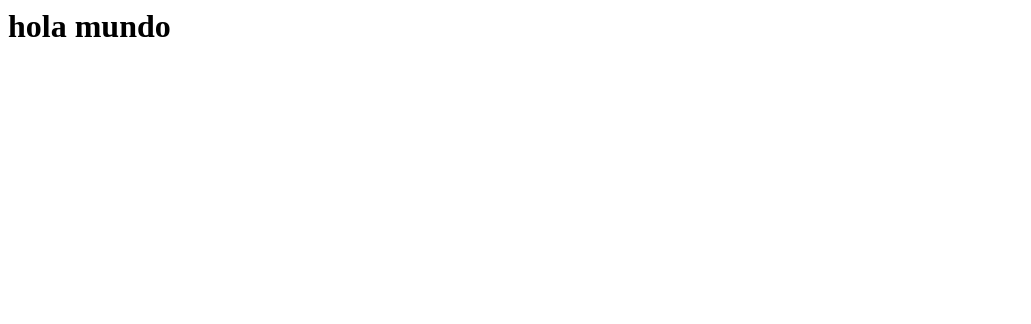
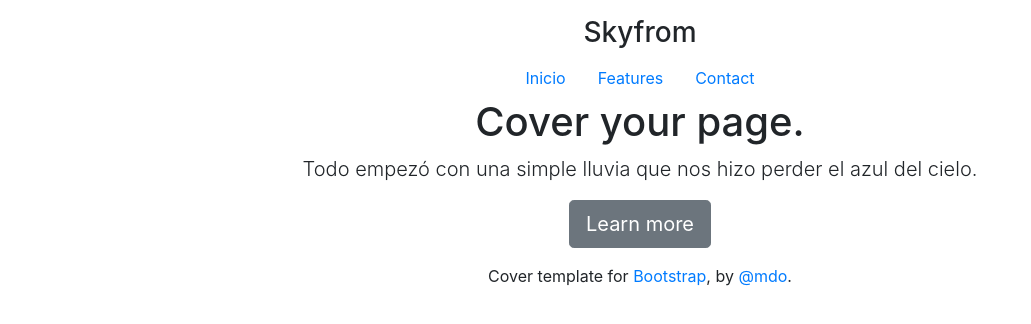
Before and after one commit to jcornej/skyfrom, a plain HTML site: page index.html in a window 1280 px wide. Shown: the whole page, without its empty margins (0-1031 px from the left). Drawn offline with nearby package versions, Linux system fonts and the light colour scheme.

Commit message:
Update index.html

```diff
--- a/index.html
+++ b/index.html
@@ -1 +1,60 @@
-<h1>hola mundo</h1>
+<!doctype html>
+<html lang="en">
+  <head>
+
+    <title>skyfrom</title>
+
+    <!-- Bootstrap core CSS -->
+    <link href="dist/css/bootstrap.min.css" rel="stylesheet">
+
+    <!-- Custom styles for this template -->
+    <link href="dist/css/cover.css" rel="stylesheet">
+
+    <meta charset="utf-8">
+    <meta http-equiv="X-UA-Compatible" content="IE=edge">
+    <meta name="viewport" content="width=device-width, initial-scale=1, shrink-to-fit=no">
+    <meta name="description" content="Conoce a CACY el chico mas dulce del mundo.">
+    <meta name="author" content="juliocor2108m@hotmail.com">
+    <link rel="icon" href="dist/img/icon.ico">
+
+  </head>
+
+  <body class="text-center">
+
+    <div class="cover-container d-flex w-100 h-100 p-3 mx-auto flex-column">
+      <header class="masthead mb-auto">
+        <div class="inner">
+          <h3 class="masthead-brand">Skyfrom</h3>
+          <nav class="nav nav-masthead justify-content-center">
+            <a class="nav-link active" href="#">Inicio</a>
+            <a class="nav-link" href="#">Features</a>
+            <a class="nav-link" href="#">Contact</a>
+          </nav>
+        </div>
+      </header>
+
+      <main role="main" class="inner cover">
+        <h1 class="cover-heading">Cover your page.</h1>
+        <p class="lead">Todo empezó con una simple lluvia que nos hizo perder el azul del cielo.</p>
+        <p class="lead">
+          <a href="#" class="btn btn-lg btn-secondary">Learn more</a>
+        </p>
+      </main>
+
+      <footer class="mastfoot mt-auto">
+        <div class="inner">
+          <p>Cover template for <a href="https://getbootstrap.com/">Bootstrap</a>, by <a href="https://twitter.com/mdo">@mdo</a>.</p>
+        </div>
+      </footer>
+    </div>
+
+
+    <!-- Bootstrap core JavaScript
+    ================================================== -->
+    <!-- Placed at the end of the document so the pages load faster -->
+    <script src="https://code.jquery.com/jquery-3.3.1.slim.min.js" integrity="sha384-q8i/X+965DzO0rT7abK41JStQIAqVgRVzpbzo5smXKp4YfRvH+8abtTE1Pi6jizo" crossorigin="anonymous"></script>
+    <script>window.jQuery || document.write('<script src="../../../../assets/js/vendor/jquery-slim.min.js"><\/script>')</script>
+    <script src="../../../../assets/js/vendor/popper.min.js"></script>
+    <script src="../../../../dist/js/bootstrap.min.js"></script>
+  </body>
+</html>
```
